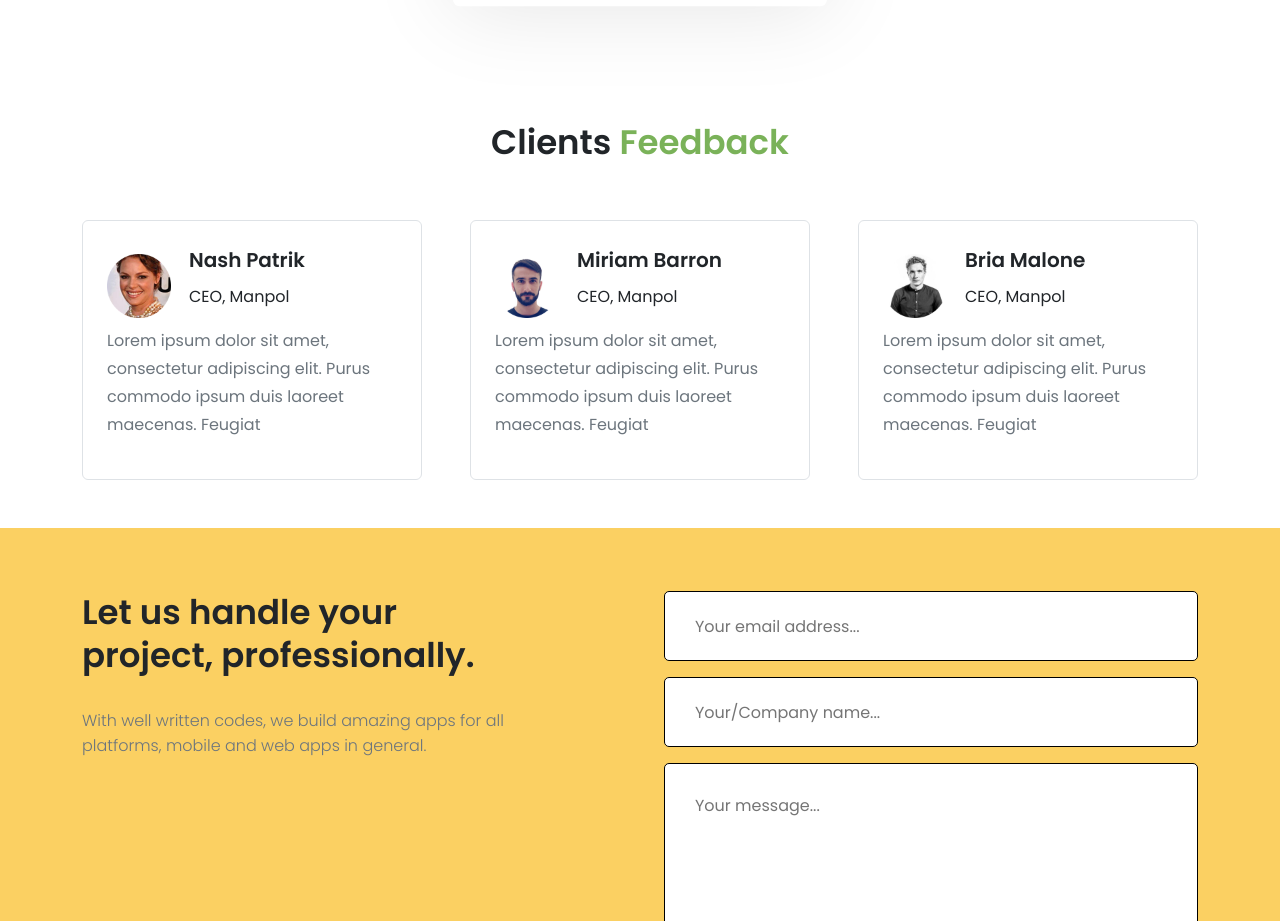
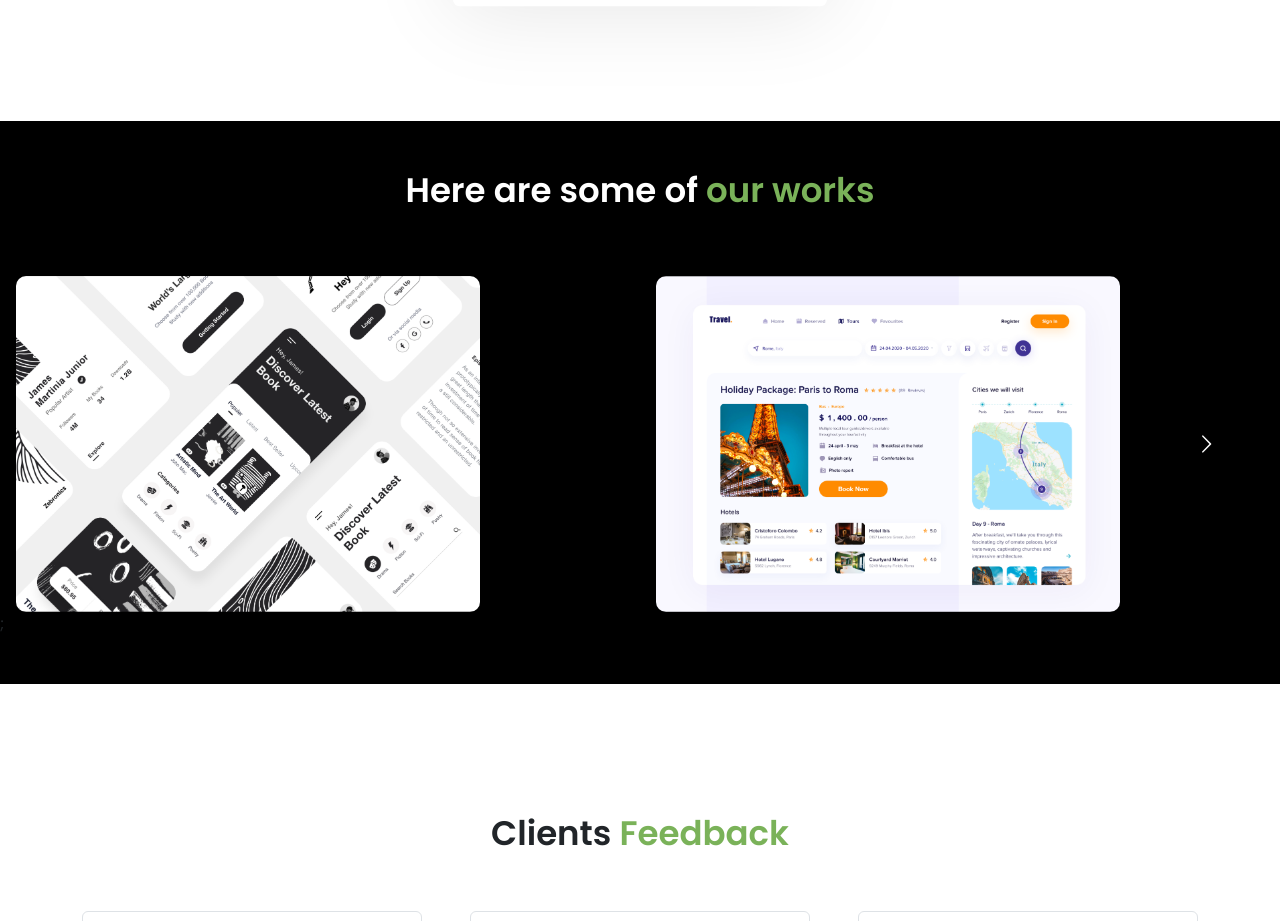
Before and after one commit to devhasibulislam/creative-agency-client, a React (Create React App) app: page / in a window 1280 px wide. Shown: the part 1300-2221 px from the top of the page. Built offline with nearby package versions, Linux system fonts and the light colour scheme.

Commit message:
slider done

```diff
--- a/package.json
+++ b/package.json
@@ -12,6 +12,7 @@
     "firebase": "^9.8.4",
     "react": "^18.2.0",
     "react-dom": "^18.2.0",
+    "react-multi-carousel": "^2.8.2",
     "react-router-dom": "^6.3.0",
     "react-scripts": "5.0.1",
     "web-vitals": "^2.1.4"
--- a/src/App.css
+++ b/src/App.css
@@ -197,3 +197,9 @@ textarea {
   border-color: transparent;
   box-shadow: 0 4px 80px rgba(0, 0, 0, 0.1);
 }
+
+/* slider section */
+#slider-section{
+  margin-top: 10%;
+  background-color: black;
+}
--- a/src/routes/Home/Landing.js
+++ b/src/routes/Home/Landing.js
@@ -5,6 +5,7 @@ import Banner from './Banner';
 import Partners from './Partners';
 import Services from './Services';
 import Feedback from './Feedback';
+import Slider from './Slider';
 
 const Landing = () => {
     return (
@@ -13,6 +14,7 @@ const Landing = () => {
             <Banner />
             <Partners />
             <Services />
+            <Slider />
             <Feedback />
             <Contact />
         </section>
--- /dev/null
+++ b/src/routes/Home/Slider.js
@@ -0,0 +1,65 @@
+import React from 'react';
+import Carousel from 'react-multi-carousel';
+import 'react-multi-carousel/lib/styles.css';
+import carousel1 from '../../assets/carousel-1.png';
+import carousel2 from '../../assets/carousel-2.png';
+import carousel3 from '../../assets/carousel-3.png';
+
+const Slider = () => {
+    const responsive = {
+        superLargeDesktop: {
+            breakpoint: { max: 4000, min: 3000 },
+            items: 5
+        },
+        desktop: {
+            breakpoint: { max: 3000, min: 1024 },
+            items: 4
+        },
+        tablet: {
+            breakpoint: { max: 1024, min: 464 },
+            items: 2
+        },
+        mobile: {
+            breakpoint: { max: 464, min: 0 },
+            items: 1
+        }
+    };
+
+    const carousels = [carousel1, carousel2, carousel3, carousel1, carousel2, carousel3];
+
+    return (
+        <section id='slider-section' className='mb-5'>
+            <div className='py-5'>
+                <h2 className='section-title text-white'>Here are some of <span className='focus-words'>our works</span></h2>
+                <div>
+                    <Carousel
+                        swipeable={true}
+                        responsive={responsive}
+                    >
+                        {
+                            carousels.map((carousel, index) => <div
+                                key={index}
+                                style={{
+                                    margin: '0 1rem'
+                                }}
+                            >
+                                <img
+                                    src={carousel}
+                                    alt={'carousel' + index}
+                                    style={{
+                                        height: '336px',
+                                        width: '464px',
+                                        objectFit: 'cover',
+                                        borderRadius: '10px',
+                                    }}
+                                />
+                            </div>)
+                        }
+                    </Carousel>;
+                </div>
+            </div>
+        </section>
+    );
+};
+
+export default Slider;
```
Also changed, not shown: 1 other file (tests, documents, lock files or other folders).
